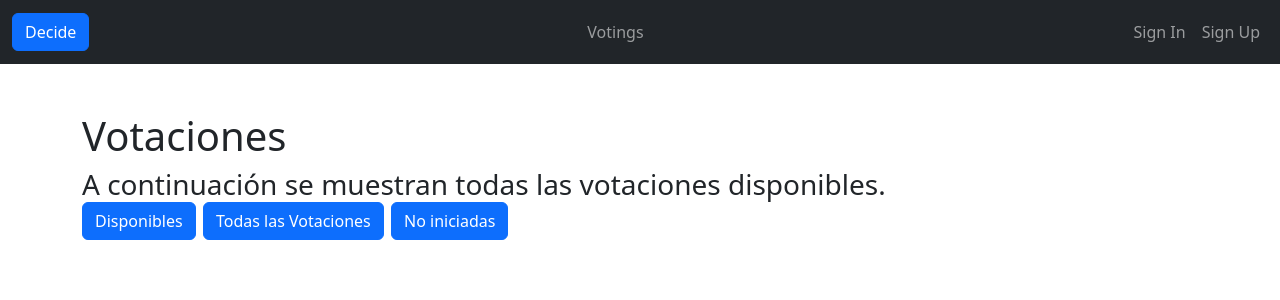
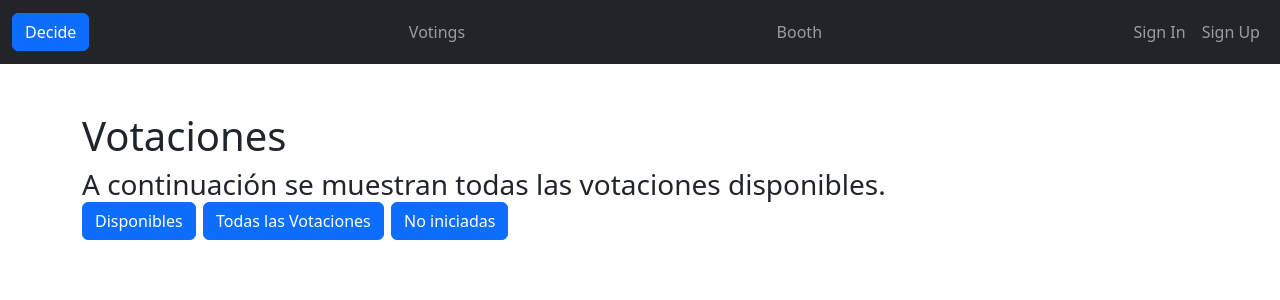
Before and after one commit to part-pantoja/decide, a Django app: page /booth/ in a window 1280 px wide. Shown: the top 300 px of the page. Run offline with Django 3.2, Linux system fonts and the light colour scheme.

Commit message:
fix: integracion y botones

```diff
--- a/decide/authentication/urls.py
+++ b/decide/authentication/urls.py
@@ -5,7 +5,6 @@ from django.views.generic import TemplateView
 from django.contrib.auth import views as auth_views
 from . import views
 
-app_name = 'authentication'
 
 urlpatterns = [
     path('login/', obtain_auth_token),
--- a/decide/base/templates/base.html
+++ b/decide/base/templates/base.html
@@ -21,6 +21,9 @@
         <div class="navbar-nav ml-auto">
             <a class="nav-item nav-link btn btn-secondary" href="{% url 'visualizer:votings' %}">Votings</a>
         </div>
+        <div class="navbar-nav ml-auto">
+            <a class="nav-item nav-link btn btn-secondary" href="{% url 'booth:booth_home' %}">Booth</a>
+        </div>
 
         {% if user.is_authenticated and user.is_staff %}
         <div class="navbar-nav ml-auto">
@@ -30,10 +33,10 @@
 
         <div class="navbar-nav ml-auto">
             {% if user.is_authenticated %}
-                <a class="nav-item nav-link btn btn-secondary" href="{% url 'authentication:logout' %}">Logout</a>
+                <a class="nav-item nav-link btn btn-secondary" href="{% url 'logout' %}">Logout</a>
             {% else %}
-                <a class="nav-item nav-link btn btn-secondary" href="{% url 'home:index' %}">Sign In</a>
-                <a class="nav-item nav-link btn btn-secondary" href="{% url 'home:index' %}">Sign Up</a>
+                <a class="nav-item nav-link btn btn-secondary" href="{% url 'login-sin-google' %}">Sign In</a>
+                <a class="nav-item nav-link btn btn-secondary" href="{% url 'register' %}">Sign Up</a>
             {% endif %}
         </div>
 
--- a/decide/booth/templates/booth/booth_home.html
+++ b/decide/booth/templates/booth/booth_home.html
@@ -3,7 +3,7 @@
 {% block content %}
 <h1>Votaciones</h1>
 <h3>A continuación se muestran todas las votaciones disponibles.
-<form method="get" action="{% url 'booth_home' %}">
+<form method="get" action="{% url 'booth:booth_home' %}">
     <button type="submit" name="filtro" class="btn btn-primary" value="sin_fecha_fin">Disponibles</button>
     <button type="submit" name="filtro" class="btn btn-primary" value="todas">Todas las Votaciones</button>
     <button type="submit" name="filtro" class="btn btn-primary" value="sin_fechas">No iniciadas</button>
@@ -16,7 +16,7 @@
     {% if voting.end_date is None %}
         <div>
             <h2>{{ voting.id }} - {{ voting.name }}</h2>
-            <h4><a href="{% url 'booth_detail' voting.id %}">Votar</a></h4>
+            <h4><a href="{% url 'booth:booth_detail' voting.id %}">Votar</a></h4>
         <div>
     {% else %}
         <div>
--- a/decide/decide/settings.py
+++ b/decide/decide/settings.py
@@ -89,7 +89,7 @@ AUTHENTICATION_BACKENDS = [
     'allauth.account.auth_backends.AuthenticationBackend',
 ]
 
-SITE_ID = 4
+SITE_ID = 5
 
 LOGIN_DIRECT_URL = "authentication/google"
 
```
